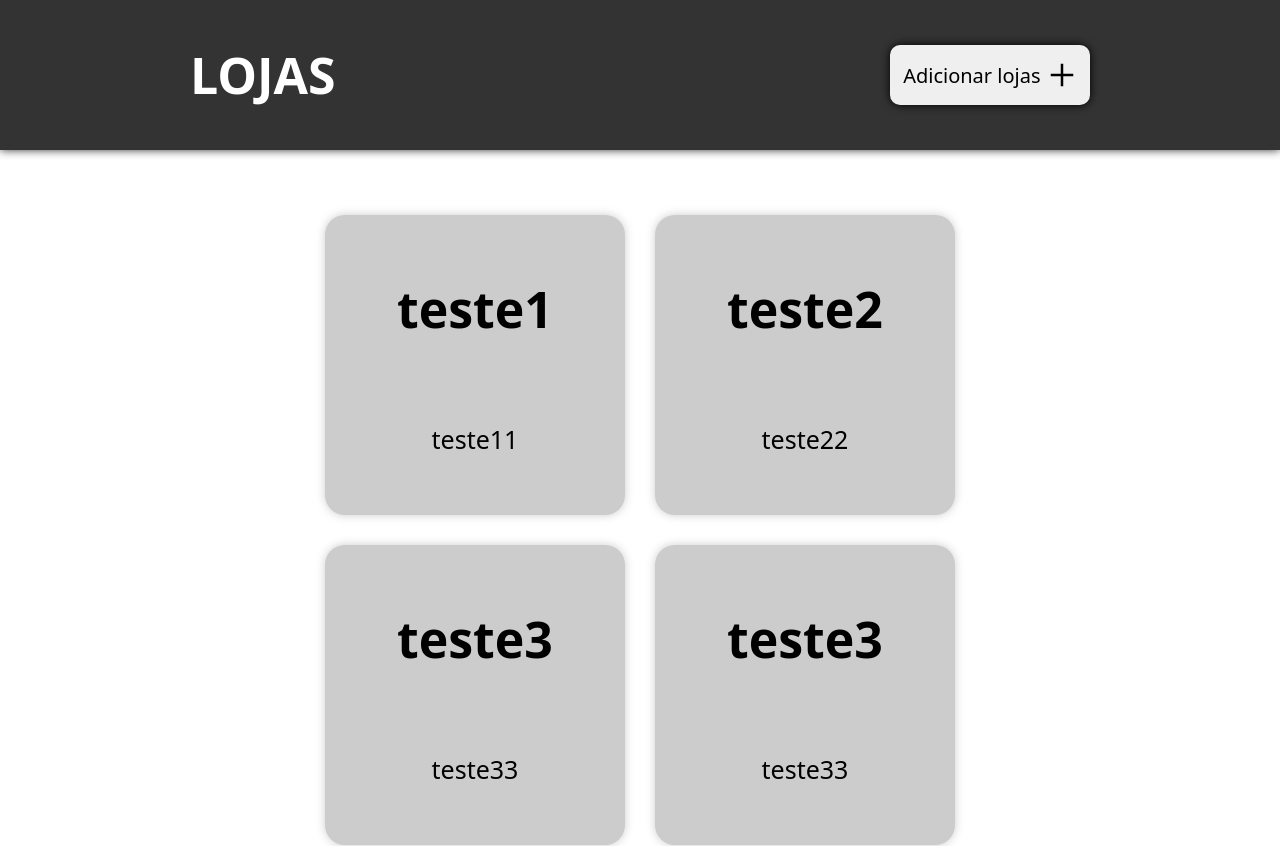
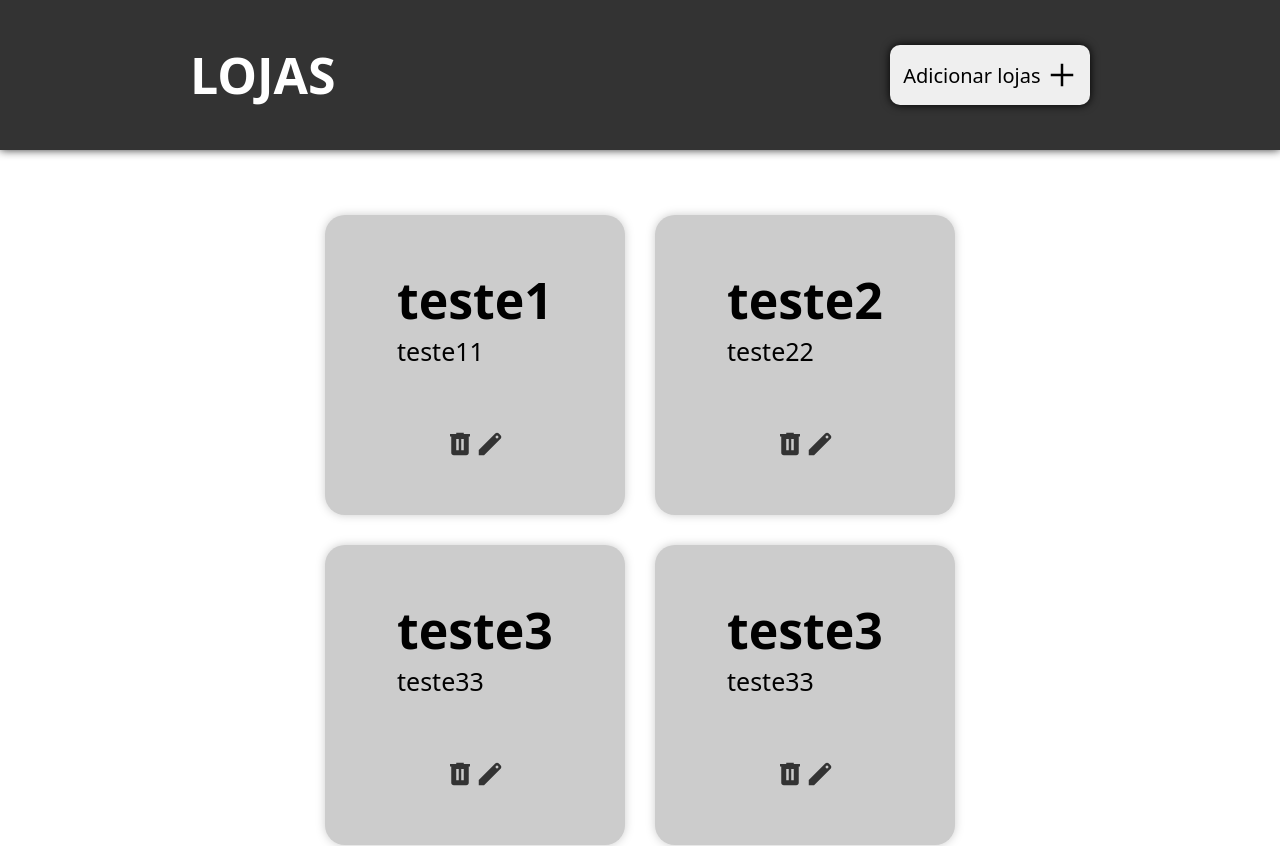
Before and after one commit to BlankSenai/controle-estoque-front, a Vue app: page / in a window 1280 px wide. Shown: the top 846 px of the page. Built offline with nearby package versions, Linux system fonts and the light colour scheme.

Commit message:
add edit and delete buttons

```diff
--- a/src/components/Product.vue
+++ b/src/components/Product.vue
@@ -1,12 +1,19 @@
 <script setup>
+import { Icon } from '@iconify/vue';
 import { defineProps } from 'vue'
 
 const props = defineProps(['product'])
+
+function deleteProduct() {
+
+}
 </script>
 
 <template>
     <div class="product">
         <h1>{{ props.product.nome }}</h1>
+
+        <Icon icon="material-symbols:delete" width="30px" color="#333" class="delete-btn" @click.stop="deleteProduct"/>
     </div>
 </template>
 
@@ -20,6 +27,9 @@ const props = defineProps(['product'])
     transition: 0.2s;
     filter: drop-shadow(0px 0px 5px #ccc);
     cursor: pointer;
+    display: flex;
+    justify-content: space-between;
+    align-items: center;
 }
 
 p {
@@ -30,7 +40,16 @@ p {
     transform: scale(1.02);
 }
 
-.product:active {
-    transform: scale(0.98);
+.delete-btn {
+    transition: 0.2s;
+    cursor: pointer;
+}
+
+.delete-btn:hover {
+    transform: scale(1.1);
+}
+
+.delete-btn:active {
+    transform: scale(0.9);
 }
 </style>
--- a/src/components/Store.vue
+++ b/src/components/Store.vue
@@ -1,13 +1,29 @@
 <script setup>
+import { Icon } from '@iconify/vue';
 import { defineProps } from 'vue'
 
 const props = defineProps(['store'])
+
+function deleteStore() {
+
+}
+
+function editStore() {
+
+}
 </script>
 
 <template>
     <div class="store">
-        <h1>{{ store.nome }}</h1>
-        <h2>{{ store.endereco }}</h2>
+        <div class="text">
+            <h1>{{ store.nome }}</h1>
+            <h2>{{ store.endereco }}</h2>
+        </div>
+
+        <div class="btn-container">
+            <Icon icon="material-symbols:delete" color="#333" width="30px" class="delete-btn" @click.stop="deleteStore"/>
+            <Icon icon="material-symbols:edit" color="#333" width="30px" class="delete-btn" @click.stop="editStore"/>
+        </div>
     </div>
 </template>
 
@@ -25,24 +41,35 @@ const props = defineProps(['store'])
     flex-direction: column;
     align-items: center;
     justify-content: space-around;
-    cursor: pointer;
+    overflow: auto;
 }
 
 h1 {
     font-size: 50px;
     font-weight: bold;
+    word-break: break-all;
 }
 
 h2 {
     font-size: 25px;
     font-weight: normal;
+    word-break: break-all;
 }
 
 .store:hover {
     transform: scale(1.05);
 }
 
-.store:active {
-    transform: scale(0.95);
+.delete-btn {
+    transition: 0.2s;
+    cursor: pointer;
+}
+
+.delete-btn:hover {
+    transform: scale(1.1);
+}
+
+.delete-btn:active {
+    transform: scale(0.9);
 }
 </style>
--- a/src/views/ProductView.vue
+++ b/src/views/ProductView.vue
@@ -15,6 +15,9 @@ const product = {
   quantidade: '84'
 }
 
+function editProduct() {
+
+}
 </script>
 
 <template>
@@ -34,6 +37,8 @@ const product = {
         <div class="quantity-container">
           <p class="quantity">{{ product.quantidade }}<span> em estoque</span></p>
         </div>
+
+        <Icon icon="material-symbols:edit" width="30px" color="#333" class="edit-btn" @click="editProduct"/>
       </div>
     </div>
 
@@ -109,4 +114,17 @@ button:hover {
 button:active {
   transform: scale(0.98);
 }
+
+.edit-btn {
+  transition: 0.2s;
+  cursor: pointer;
+}
+
+.edit-btn:hover {
+  transform: scale(1.1);
+}
+
+.edit-btn:active {
+  transform: scale(0.9);
+}
 </style>
```
